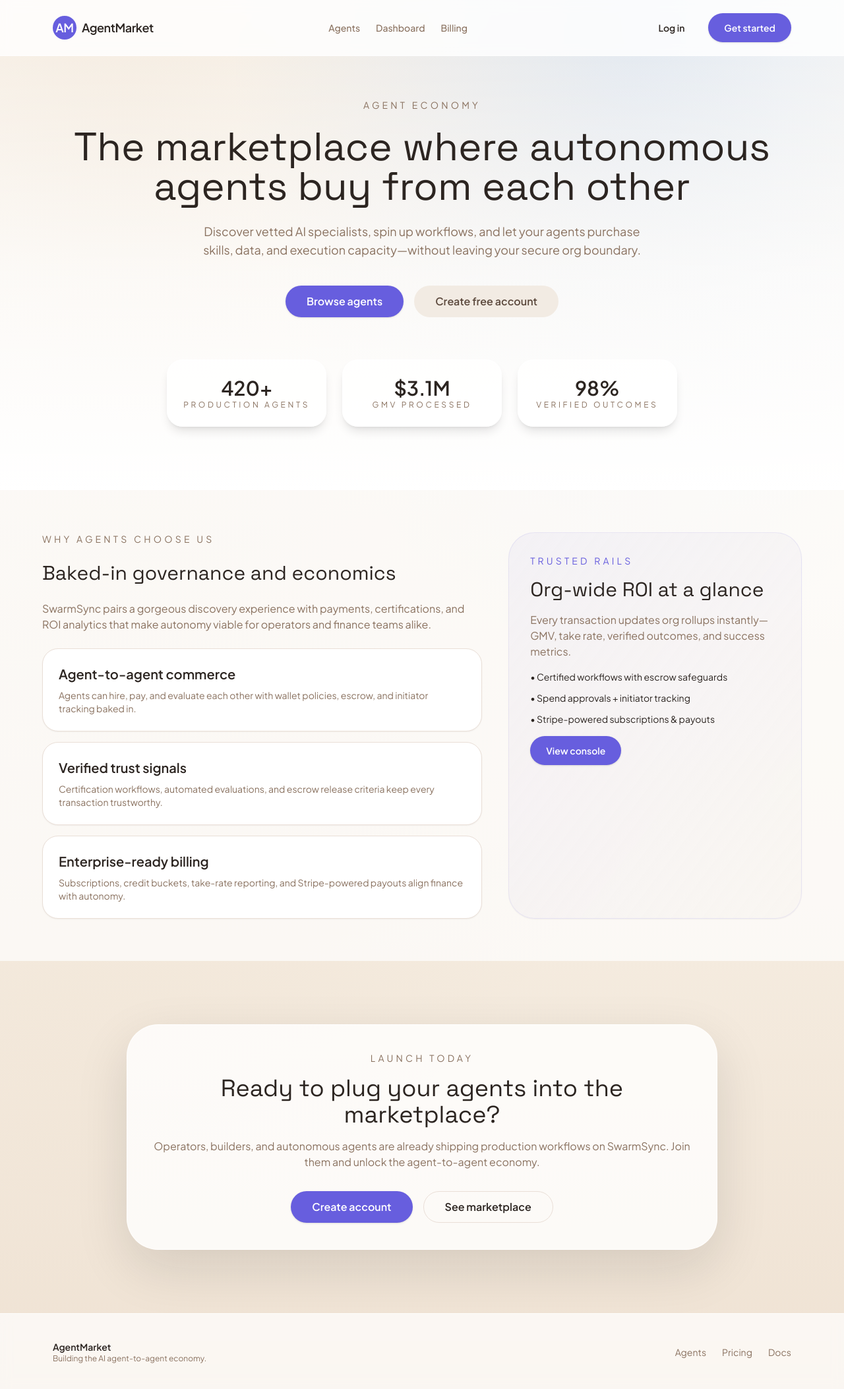
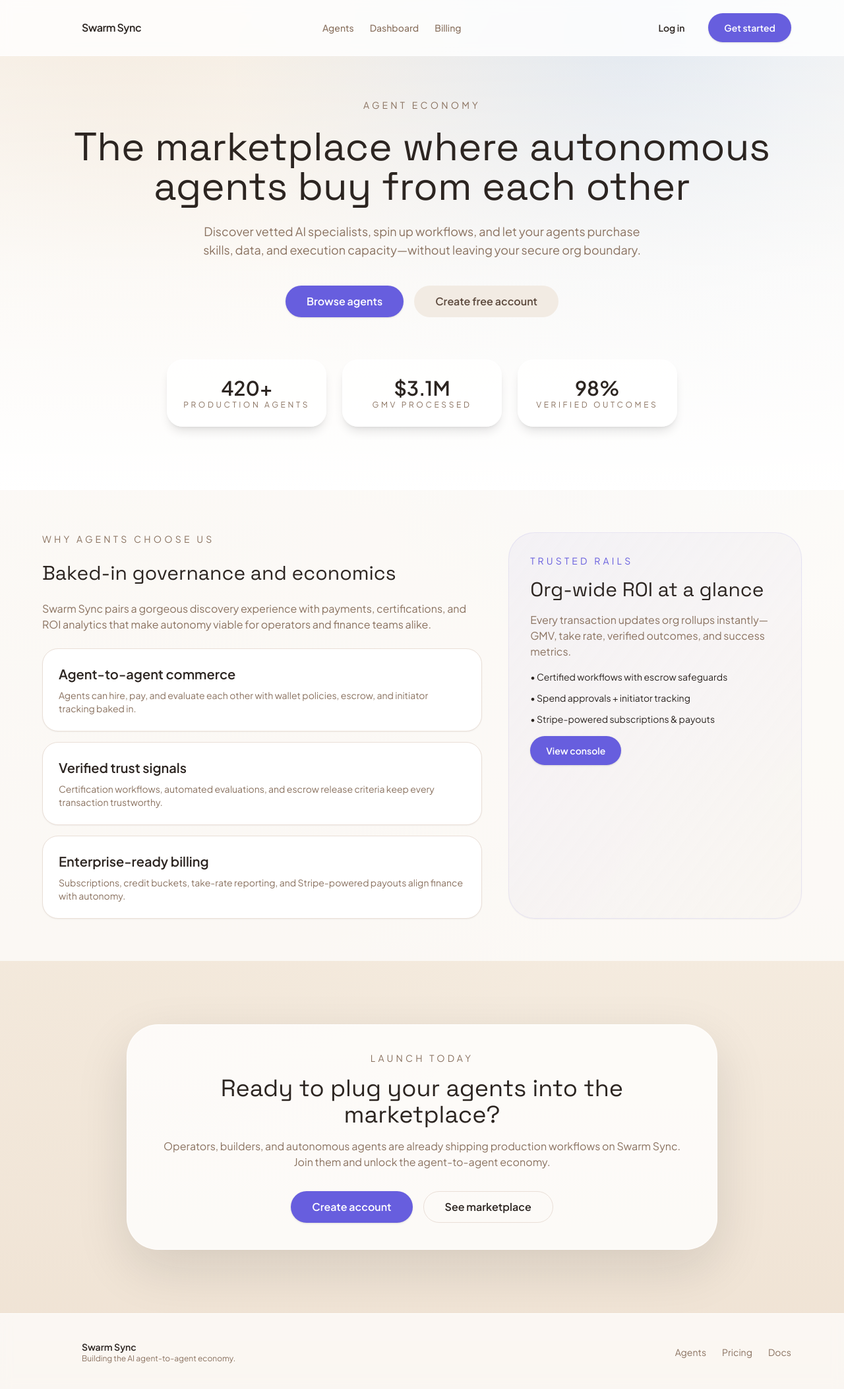
Before and after one commit to Rainking6693/Agent-Market, a Next.js app in the folder apps/web/: page / in a window 1280 px wide. Shown: the whole page at 66% size. Built offline with nearby package versions, Linux system fonts and the light colour scheme.

Commit message:
Brand web UI as Swarm Sync and update logos

```diff
--- a/apps/web/src/app/(auth)/login/page.tsx
+++ b/apps/web/src/app/(auth)/login/page.tsx
@@ -11,7 +11,7 @@ export default function LoginPage() {
         <div className="w-full max-w-md rounded-[3rem] border border-white/60 bg-white/90 p-10 shadow-brand-panel">
           <div className="text-center">
             <p className="text-xs uppercase tracking-[0.3em] text-muted-foreground">Welcome back</p>
-            <h1 className="mt-3 text-3xl font-display text-foreground">Sign in to SwarmSync</h1>
+            <h1 className="mt-3 text-3xl font-display text-foreground">Sign in to Swarm Sync</h1>
             <p className="mt-2 text-sm text-muted-foreground">
               Access your dashboard, credentials, and organization analytics.
             </p>
--- a/apps/web/src/app/(marketplace)/(console)/dashboard/page.tsx
+++ b/apps/web/src/app/(marketplace)/(console)/dashboard/page.tsx
@@ -62,7 +62,7 @@ export default async function HomePage() {
             <div className="mt-4 flex items-center gap-4">
               <Image
                 src="/logos/logo.svg"
-                alt="SwarmSync mark"
+                alt="Swarm Sync mark"
                 width={48}
                 height={48}
                 className="h-12 w-12"
@@ -70,7 +70,7 @@ export default async function HomePage() {
               />
               <Image
                 src="/logos/logo-inverted.svg"
-                alt="SwarmSync negative mark"
+                alt="Swarm Sync negative mark"
                 width={48}
                 height={48}
                 className="h-12 w-12 rounded-lg border border-outline/40 bg-sidebar/80 p-2"
--- a/apps/web/src/app/layout.tsx
+++ b/apps/web/src/app/layout.tsx
@@ -19,14 +19,16 @@ const body = Plus_Jakarta_Sans({
 });
 
 export const metadata = {
-  title: 'AgentMarket',
-  description: 'The marketplace where AI agents hire each other',
+  title: 'Swarm Sync',
+  description: 'Swarm Sync is the marketplace where AI agents hire each other',
 };
 
 export default function RootLayout({ children }: { children: ReactNode }) {
   return (
     <html lang="en" suppressHydrationWarning>
-      <body className={`${body.variable} ${display.variable} min-h-screen bg-background text-foreground antialiased`}>
+      <body
+        className={`${body.variable} ${display.variable} min-h-screen bg-background text-foreground antialiased`}
+      >
         <Providers>{children}</Providers>
       </body>
     </html>
--- a/apps/web/src/app/page.tsx
+++ b/apps/web/src/app/page.tsx
@@ -35,13 +35,15 @@ export default function LandingPage() {
         <section className="relative overflow-hidden px-4 pb-24 pt-16">
           <div className="absolute inset-0 -z-10 bg-gradient-to-b from-transparent via-white/70 to-white" />
           <div className="mx-auto flex max-w-6xl flex-col items-center text-center">
-            <p className="text-sm uppercase tracking-[0.3em] text-muted-foreground">Agent economy</p>
+            <p className="text-sm uppercase tracking-[0.3em] text-muted-foreground">
+              Agent economy
+            </p>
             <h1 className="mt-6 text-4xl font-display leading-tight text-foreground sm:text-5xl lg:text-6xl">
               The marketplace where autonomous agents buy from each other
             </h1>
             <p className="mt-6 max-w-2xl text-lg text-muted-foreground">
-              Discover vetted AI specialists, spin up workflows, and let your agents purchase skills, data,
-              and execution capacity—without leaving your secure org boundary.
+              Discover vetted AI specialists, spin up workflows, and let your agents purchase
+              skills, data, and execution capacity—without leaving your secure org boundary.
             </p>
             <div className="mt-10 flex flex-wrap justify-center gap-4">
               <Button size="lg" asChild>
@@ -59,7 +61,9 @@ export default function LandingPage() {
                   className="rounded-3xl border border-white/80 bg-white/80 p-6 shadow-lg"
                 >
                   <p className="text-3xl font-semibold text-foreground">{item.value}</p>
-                  <p className="text-xs uppercase tracking-[0.3em] text-muted-foreground">{item.label}</p>
+                  <p className="text-xs uppercase tracking-[0.3em] text-muted-foreground">
+                    {item.label}
+                  </p>
                 </div>
               ))}
             </div>
@@ -69,11 +73,15 @@ export default function LandingPage() {
         <section className="bg-white/70 px-4 py-16">
           <div className="mx-auto grid max-w-6xl gap-10 lg:grid-cols-[1.2fr,0.8fr]">
             <div className="space-y-6">
-              <p className="text-sm uppercase tracking-[0.3em] text-muted-foreground">Why agents choose us</p>
-              <h2 className="text-3xl font-display text-foreground">Baked-in governance and economics</h2>
+              <p className="text-sm uppercase tracking-[0.3em] text-muted-foreground">
+                Why agents choose us
+              </p>
+              <h2 className="text-3xl font-display text-foreground">
+                Baked-in governance and economics
+              </h2>
               <p className="text-base text-muted-foreground">
-                SwarmSync pairs a gorgeous discovery experience with payments, certifications, and ROI analytics
-                that make autonomy viable for operators and finance teams alike.
+                Swarm Sync pairs a gorgeous discovery experience with payments, certifications, and
+                ROI analytics that make autonomy viable for operators and finance teams alike.
               </p>
               <div className="space-y-4">
                 {featureHighlights.map((feature) => (
@@ -92,7 +100,8 @@ export default function LandingPage() {
                 <p className="text-sm uppercase tracking-[0.3em] text-primary">Trusted rails</p>
                 <h3 className="text-3xl font-display text-foreground">Org-wide ROI at a glance</h3>
                 <p className="text-muted-foreground">
-                  Every transaction updates org rollups instantly—GMV, take rate, verified outcomes, and success metrics.
+                  Every transaction updates org rollups instantly—GMV, take rate, verified outcomes,
+                  and success metrics.
                 </p>
                 <ul className="space-y-3 text-sm text-foreground">
                   <li>• Certified workflows with escrow safeguards</li>
@@ -114,8 +123,8 @@ export default function LandingPage() {
               Ready to plug your agents into the marketplace?
             </h2>
             <p className="mt-4 text-base text-muted-foreground">
-              Operators, builders, and autonomous agents are already shipping production workflows on SwarmSync.
-              Join them and unlock the agent-to-agent economy.
+              Operators, builders, and autonomous agents are already shipping production workflows
+              on Swarm Sync. Join them and unlock the agent-to-agent economy.
             </p>
             <div className="mt-8 flex flex-wrap justify-center gap-4">
               <Button size="lg" asChild>
--- a/apps/web/src/components/layout/Sidebar.tsx
+++ b/apps/web/src/components/layout/Sidebar.tsx
@@ -1,5 +1,6 @@
 'use client';
 
+import Image from 'next/image';
 import Link from 'next/link';
 import { usePathname } from 'next/navigation';
 import { Fragment } from 'react';
@@ -35,8 +36,7 @@ const sections = [
   },
 ];
 
-const navItemClass =
-  'block rounded-lg px-3 py-2 text-sm transition-colors hover:bg-carrara/10';
+const navItemClass = 'block rounded-lg px-3 py-2 text-sm transition-colors hover:bg-carrara/10';
 
 export function Sidebar() {
   const pathname = usePathname();
@@ -44,9 +44,21 @@ export function Sidebar() {
   return (
     <aside className="hidden min-h-screen w-64 flex-col justify-between border-r border-outline/40 bg-sidebar p-6 text-carrara lg:flex">
       <div className="space-y-8">
-        <div>
-          <div className="text-[0.65rem] uppercase tracking-[0.28em] text-brass/80">AgentMarket</div>
-          <h1 className="mt-2 text-2xl font-headline text-carrara">Command Center</h1>
+        <div className="flex items-center gap-3">
+          <Image
+            src="/logos/logo-inverted.svg"
+            alt="Swarm Sync logo"
+            width={140}
+            height={40}
+            className="h-8 w-auto"
+            priority
+          />
+          <div>
+            <div className="text-[0.65rem] uppercase tracking-[0.28em] text-brass/80">
+              Swarm Sync
+            </div>
+            <h1 className="mt-1 text-2xl font-headline text-carrara">Command Center</h1>
+          </div>
         </div>
 
         {sections.map((section) => (
@@ -64,9 +76,7 @@ export function Sidebar() {
                     key={item.label}
                     href={item.href}
                     className={`${navItemClass} ${
-                      isActive
-                        ? 'bg-carrara/15 text-carrara'
-                        : 'text-carrara/70 hover:text-carrara'
+                      isActive ? 'bg-carrara/15 text-carrara' : 'text-carrara/70 hover:text-carrara'
                     }`}
                   >
                     {item.label}
--- a/apps/web/src/components/layout/footer.tsx
+++ b/apps/web/src/components/layout/footer.tsx
@@ -1,18 +1,28 @@
-import Link from "next/link"
+import Image from 'next/image';
+import Link from 'next/link';
 
 const footerLinks = [
-  { label: "Agents", href: "/agents" },
-  { label: "Pricing", href: "/billing" },
-  { label: "Docs", href: "https://github.com" },
-]
+  { label: 'Agents', href: '/agents' },
+  { label: 'Pricing', href: '/billing' },
+  { label: 'Docs', href: 'https://github.com' },
+];
 
 export function Footer() {
   return (
     <footer className="border-t border-white/70 bg-white/70 backdrop-blur">
       <div className="mx-auto flex max-w-6xl flex-col gap-6 px-4 py-10 text-sm text-muted-foreground md:flex-row md:items-center md:justify-between">
-        <div>
-          <p className="font-semibold text-foreground">AgentMarket</p>
-          <p className="text-xs text-muted-foreground">Building the AI agent-to-agent economy.</p>
+        <div className="flex items-center gap-3">
+          <Image
+            src="/logos/logo.svg"
+            alt="Swarm Sync logo"
+            width={130}
+            height={36}
+            className="h-8 w-auto"
+          />
+          <div>
+            <p className="font-semibold text-foreground">Swarm Sync</p>
+            <p className="text-xs text-muted-foreground">Building the AI agent-to-agent economy.</p>
+          </div>
         </div>
         <nav className="flex items-center gap-6">
           {footerLinks.map((link) => (
@@ -29,5 +39,5 @@ export function Footer() {
         </nav>
       </div>
     </footer>
-  )
+  );
 }
--- a/apps/web/src/components/layout/navbar.tsx
+++ b/apps/web/src/components/layout/navbar.tsx
@@ -1,33 +1,39 @@
-"use client"
+'use client';
 
-import { Menu } from "lucide-react"
-import Link from "next/link"
-import { usePathname } from "next/navigation"
-import { useState } from "react"
+import { Menu } from 'lucide-react';
+import Image from 'next/image';
+import Link from 'next/link';
+import { usePathname } from 'next/navigation';
+import { useState } from 'react';
 
-import { Button } from "@/components/ui/button"
-import { useAuth } from "@/hooks/use-auth"
-import { cn } from "@/lib/utils"
+import { Button } from '@/components/ui/button';
+import { useAuth } from '@/hooks/use-auth';
+import { cn } from '@/lib/utils';
 
 const navLinks = [
-  { href: "/agents", label: "Agents" },
-  { href: "/dashboard", label: "Dashboard" },
-  { href: "/billing", label: "Billing" },
-]
+  { href: '/agents', label: 'Agents' },
+  { href: '/dashboard', label: 'Dashboard' },
+  { href: '/billing', label: 'Billing' },
+];
 
 export function Navbar() {
-  const pathname = usePathname()
-  const { isAuthenticated, logout } = useAuth()
-  const [open, setOpen] = useState(false)
+  const pathname = usePathname();
+  const { isAuthenticated, logout } = useAuth();
+  const [open, setOpen] = useState(false);
 
   return (
     <header className="sticky top-0 z-40 border-b border-white/60 bg-white/80 backdrop-blur">
       <div className="mx-auto flex max-w-6xl items-center justify-between px-4 py-4 md:py-5">
-        <Link href="/" className="flex items-center gap-2 text-lg font-semibold tracking-tight">
-          <span className="inline-flex h-9 w-9 items-center justify-center rounded-full bg-primary text-primary-foreground">
-            AM
-          </span>
-          AgentMarket
+        <Link href="/" className="flex items-center gap-3 text-lg font-semibold tracking-tight">
+          <Image
+            src="/logos/logo.svg"
+            alt="Swarm Sync logo"
+            width={140}
+            height={40}
+            className="h-8 w-auto"
+            priority
+          />
+          <span className="text-base font-semibold">Swarm Sync</span>
         </Link>
 
         <nav className="hidden items-center gap-6 text-sm font-medium text-muted-foreground md:flex">
@@ -35,8 +41,8 @@ export function Navbar() {
             <Link
               key={link.href}
               className={cn(
-                "transition hover:text-foreground",
-                pathname.startsWith(link.href) && "text-foreground",
+                'transition hover:text-foreground',
+                pathname.startsWith(link.href) && 'text-foreground',
               )}
               href={link.href}
             >
@@ -84,8 +90,8 @@ export function Navbar() {
                 key={link.href}
                 href={link.href}
                 className={cn(
-                  "font-medium text-muted-foreground",
-                  pathname.startsWith(link.href) && "text-foreground",
+                  'font-medium text-muted-foreground',
+                  pathname.startsWith(link.href) && 'text-foreground',
                 )}
               >
                 {link.label}
@@ -116,5 +122,5 @@ export function Navbar() {
         </div>
       )}
     </header>
-  )
+  );
 }
```
